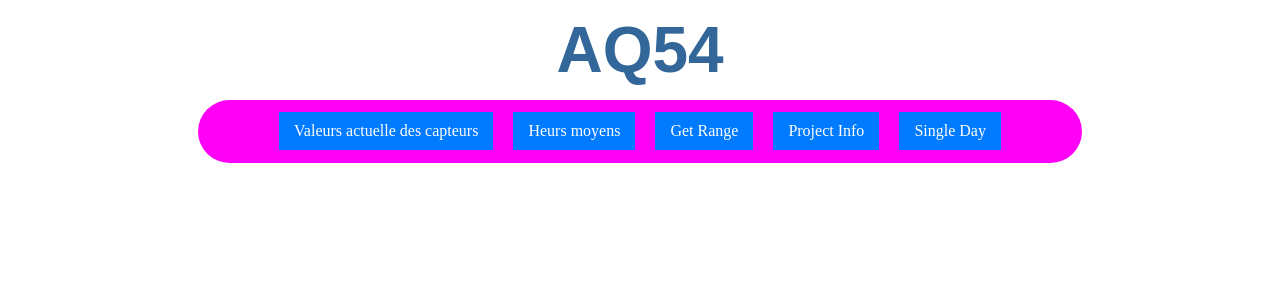
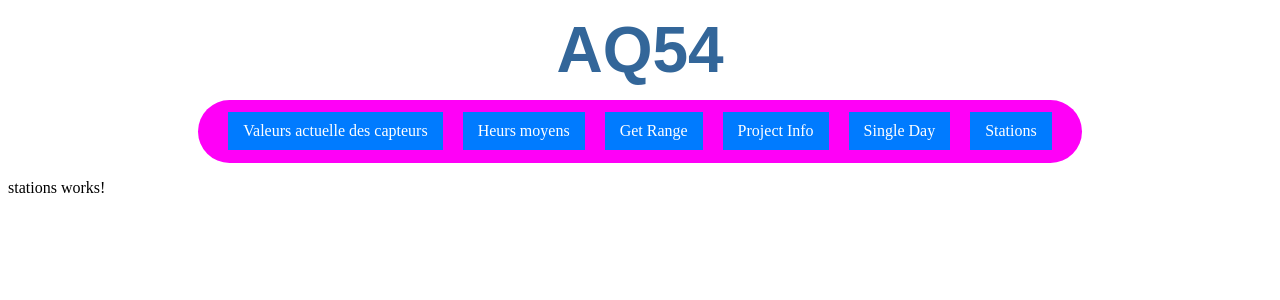
Before and after one commit to Oguidan/ap57-frontend, an Angular app: page /stations in a window 1280 px wide. Before the commit this address led to /. Shown: the top 300 px of the page. Built offline with nearby package versions, Linux system fonts and the light colour scheme.

Commit message:
Add stations component and navigation link

```diff
--- a/src/app/app.routes.ts
+++ b/src/app/app.routes.ts
@@ -4,11 +4,13 @@ import { HistoricalComponent } from './components/historical/historical.componen
 import { GetRangeComponent } from './components/get-range/get-range.component';
 import { SessionInfoComponent } from './components/session-info/session-info.component';
 import { GetSingleDayComponent } from './components/get-single-day/get-single-day.component';
+import { StationsComponent } from './components/stations/stations.component';
 
 export const routes: Routes = [
     { path: 'table', component: TableComponent },
     { path: 'historical', component: HistoricalComponent },
     {path: 'getRange', component: GetRangeComponent},
     { path: 'getSessionInfo', component: SessionInfoComponent },
-    {path: 'getSingleDay', component: GetSingleDayComponent}
+    {path: 'getSingleDay', component: GetSingleDayComponent},
+    {path: 'stations', component: StationsComponent}
 ];
--- a/src/app/components/nav-bar/nav-bar.component.html
+++ b/src/app/components/nav-bar/nav-bar.component.html
@@ -5,6 +5,7 @@
     <li class="nav-bar__menu-item"><a routerLink="/getRange" routerLinkActive="active" ariaCurrentWhenActive="page">Get Range</a></li>
     <li class="nav-bar__menu-item"><a routerLink="/getSessionInfo" routerLinkActive="active" ariaCurrentWhenActive="page">Project Info</a></li>
     <li class="nav-bar__menu-item"><a routerLink="/getSingleDay" routerLinkActive="active" ariaCurrentWhenActive="page">Single Day</a></li>
+    <li class="nav-bar__menu-item"><a routerLink="/stations" routerLinkActive="active" ariaCurrentWhenActive="page">Stations</a></li>
   </ul>
 </nav>
 
--- /dev/null
+++ b/src/app/components/stations/stations.component.html
@@ -0,0 +1 @@
+<p>stations works!</p>
```
Also changed, not shown: src/app/components/stations/stations.component.ts (added, +12 -0 lines), src/app/components/stations/stations.component.css (added), 1 other file (tests, documents, lock files or other folders).
